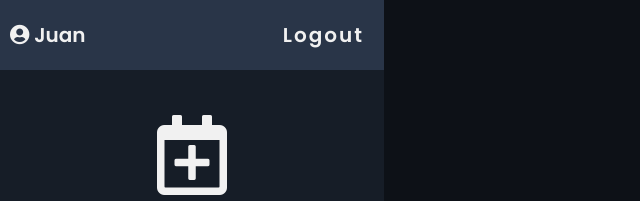
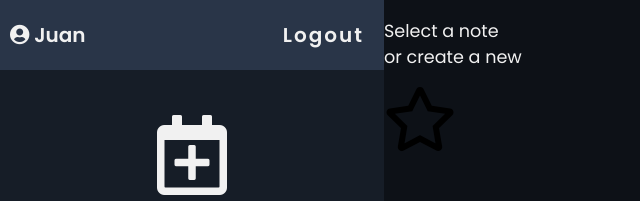
Before and after one commit to JuanWebDeveloper/Virtual-Note-Diary, a React (Create React App) app: page /diary in a window 1280 px wide. Shown: the top 201 px of the page, without its empty margins (0-640 px from the left). Built offline with nearby package versions, Linux system fonts and the light colour scheme.

Commit message:
Feat: NoteSelected component content created

```diff
--- a/src/components/diary/DiaryView.js
+++ b/src/components/diary/DiaryView.js
@@ -1,9 +1,14 @@
 import { Sidebar } from './Sidebar';
+import { NoteSelected } from './NoteSelected';
 
 export const DiaryView = () => {
 	return (
 		<div className='diary__main'>
 			<Sidebar />
+
+			<section>
+				<NoteSelected />
+			</section>
 		</div>
 	);
 };
--- /dev/null
+++ b/src/components/diary/NoteSelected.js
@@ -0,0 +1,14 @@
+import React from 'react';
+
+export const NoteSelected = () => {
+	return (
+		<div className='diary__note-selected'>
+			<p>
+				Select a note
+				<br />
+				or create a new
+			</p>
+			<i className='far fa-star fa-4x mt-3'></i>
+		</div>
+	);
+};
```
